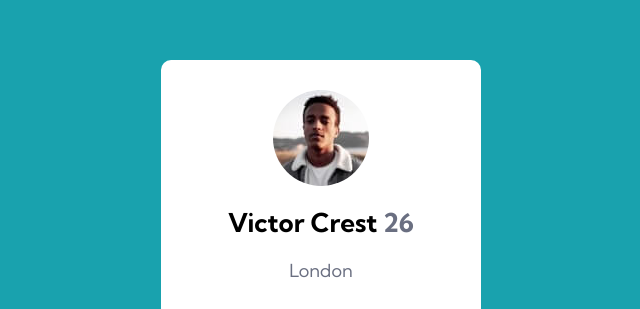
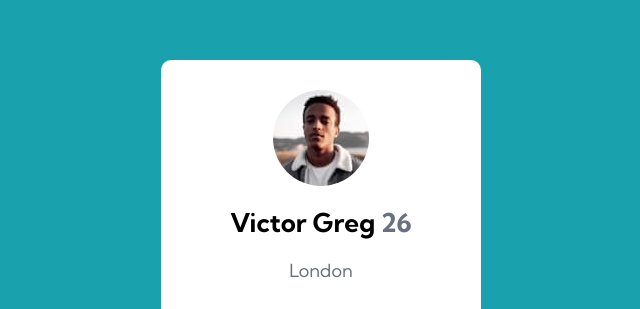
Before and after one commit to Leandro-Geraldo/Frontend-Mentor-Profile-card-, a plain HTML site: page index.html in a window 1280 px wide. Shown: the part 160-469 px from the top of the page, 319-959 px from the left. Drawn offline with Linux system fonts and the light colour scheme.

Commit message:
sobre nome trocado para Greg

```diff
--- a/index.html
+++ b/index.html
@@ -18,7 +18,7 @@
         <div class="card">
             <div class="profile-informations">
                 <img src="./src/img/foto-perfil.jpg" alt="imagem de perfil">
-                <p class="name">Victor Crest <span class="ages">26</span></p>
+                <p class="name">Victor Greg <span class="ages">26</span></p>
                 <p class="city">London</p>
             </div>
 
--- a/src/reset.css
+++ b/src/reset.css
@@ -4,7 +4,6 @@
     margin: 0;
     padding: 0;
     box-sizing: border-box;
-    font-family: 'Kumbh Sans', sans-serif;
 }
 
 ul{
```
